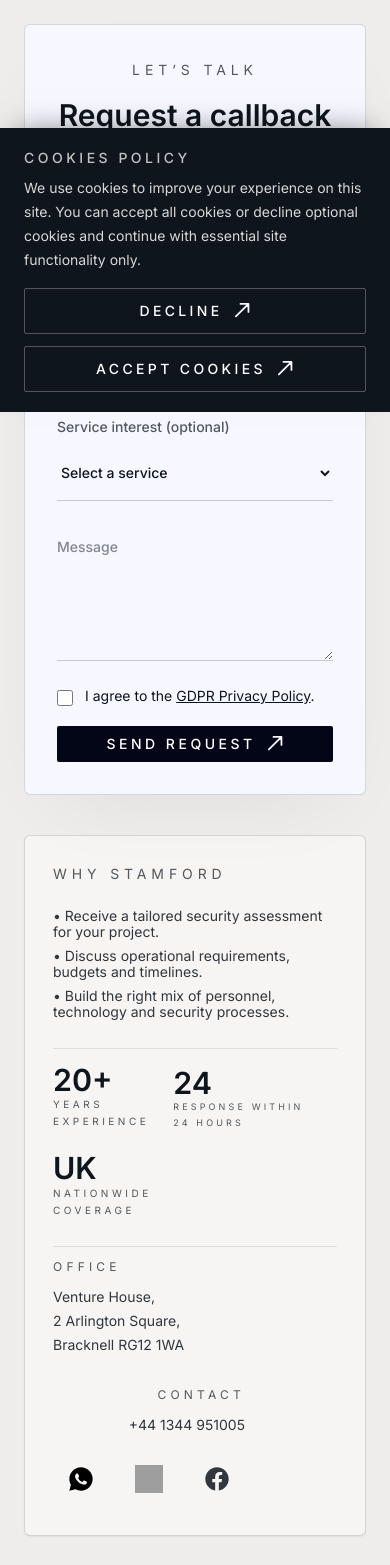
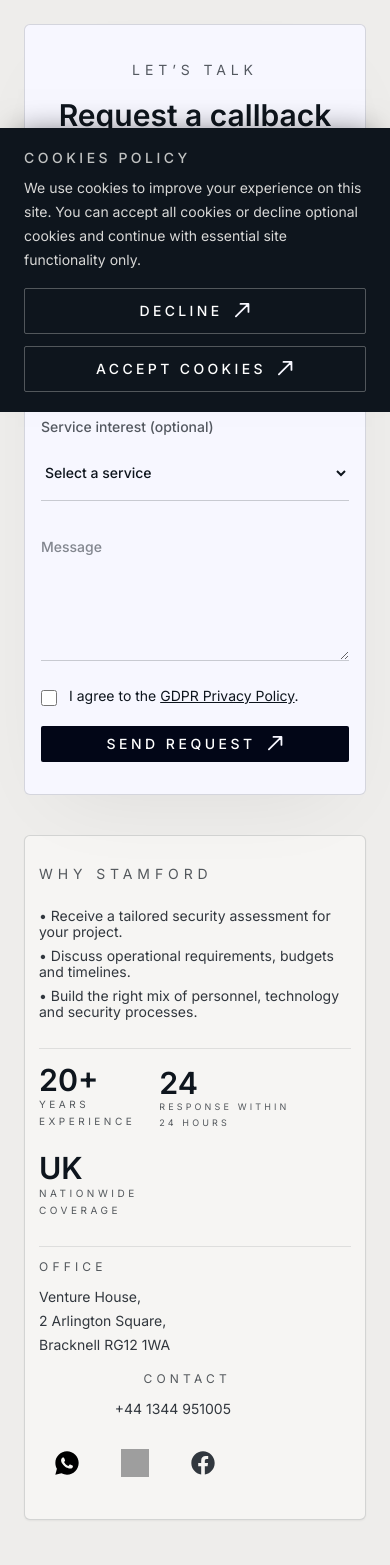
Before and after one commit to RahaAndiyskiy/stamford_security, a Next.js app: page /request in a window 390 px wide. Shown: the part 432-1997 px from the top of the page. Built offline with nearby package versions, Linux system fonts and the light colour scheme; grey boxes are pictures that could not be loaded.

Commit message:
Mobile spacing and request form layout adjustments

```diff
--- a/app/globals.css
+++ b/app/globals.css
@@ -155,12 +155,15 @@
   .button2:focus-visible,
   .menu-link:focus-visible,
   button:focus-visible,
-  a:focus-visible,
+  a:focus-visible {
+    outline: 2px solid #0E151D;
+    outline-offset: 3px;
+  }
+
   input:focus-visible,
   textarea:focus-visible,
   select:focus-visible {
-    outline: 2px solid #0E151D;
-    outline-offset: 3px;
+    outline: none;
   }
 
   .button2--light::after {
--- a/app/request/page.tsx
+++ b/app/request/page.tsx
@@ -33,7 +33,7 @@ export default function RequestPage() {
 
             <div className="grid gap-10 lg:grid-cols-[1.2fr_0.8fr] items-start">
               <div className="order-2 lg:order-1">
-                <div className="rounded-md grid gap-7 border border-[#0E151D]/15 bg-[#F6F5F3] p-7 text-[#0E151D] shadow-sm shadow-black/5">
+                <div className="rounded-md grid gap-7 border border-[#0E151D]/15 bg-[#F6F5F3] p-7 px-3.5 sm:px-7 text-[#0E151D] shadow-sm shadow-black/5">
                   <div className="space-y-6">
                     <p className="text-sm uppercase tracking-[0.35em] text-[#0E151D]/70">WHY STAMFORD</p>
                     <div className="space-y-2 text-[#0E151D]/85 text-sm leading-4">
@@ -62,7 +62,7 @@ export default function RequestPage() {
                   </div>
 
                   <div className="border-t border-[#0E151D]/10 pt-3 text-sm leading-5 text-[#0E151D]/85">
-                    <div className="flex flex-wrap justify-between gap-8">
+                    <div className="flex flex-wrap justify-between gap-4 lg:gap-8">
                       <div className="min-w-[45%]">
                         <p className="uppercase tracking-[0.35em] text-[#0E151D]/70 text-xs">OFFICE</p>
                         <div className="mt-3 grid gap-1 text-sm text-[#0E151D]/85">
@@ -111,7 +111,7 @@ export default function RequestPage() {
                 </div>
               </div>
 
-              <div className="order-1 lg:order-2">
+              <div className="order-1 lg:order-2 lg:-mt-48">
                 <RequestForm />
               </div>
             </div>
--- a/components/request/RequestForm.tsx
+++ b/components/request/RequestForm.tsx
@@ -53,7 +53,7 @@ export default function RequestForm() {
   }
 
   return (
-    <div className="rounded-md border border-[#0E151D]/15 bg-[#F7F7FF] p-8 shadow-[0_30px_80px_-35px_rgba(14,21,29,0.08)] transition duration-700 ease-out will-change-transform focus-within:shadow-[0_35px_110px_-25px_rgba(14,21,29,1)] focus-within:animate-form-sway">
+    <div className="rounded-md border border-[#0E151D]/15 bg-[#F7F7FF] p-8 px-4 sm:px-8 shadow-[0_30px_80px_-35px_rgba(14,21,29,0.08)] transition duration-700 ease-out will-change-transform focus-within:shadow-[0_35px_110px_-25px_rgba(14,21,29,1)] focus-within:animate-form-sway">
       <div className="mb-8 text-center">
         <span className="text-sm uppercase tracking-[0.35em] text-[#0E151D]/70">Let’s talk</span>
         <h2 className="mt-4 text-3xl font-semibold text-[#0E151D]">Request a callback</h2>
```
